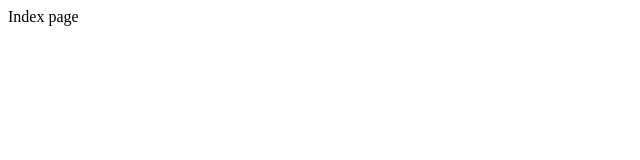
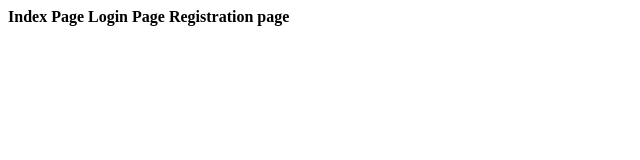
Before and after one commit to BPardhaSaradhi7/demoproject0087, a plain HTML site: page index.html in a window 1280 px wide. Shown: the whole page, without its empty margins (0-640 px from the left). Drawn offline with Linux system fonts and the light colour scheme.

Commit message:
modified index.html

```diff
--- a/index.html
+++ b/index.html
@@ -1 +1,3 @@
-Index page
+<b>Index Page</b>
+<b>Login Page</b>
+<b>Registration page</b>
```
